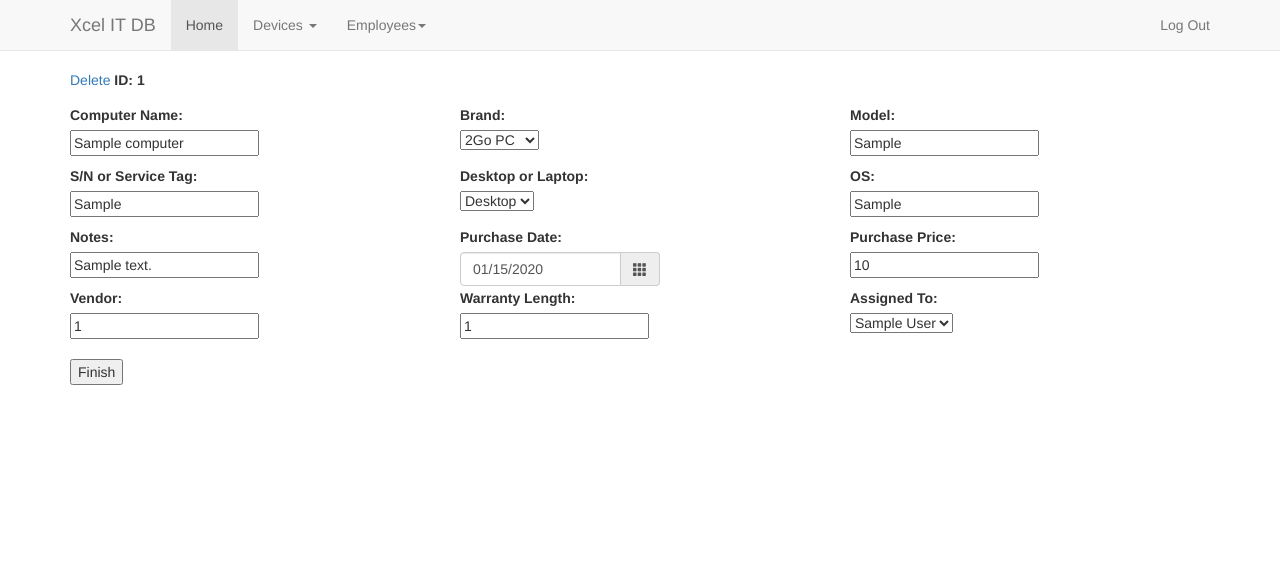
After one commit to chrispuppe/ITEquipDB, a Flask app: page /devices/computer_edit/1 in a window 1280 px wide. The commit adds this page. Shown: the top 584 px of the page. Run offline with Flask 2, Linux system fonts and the light colour scheme; a user stored in the database is signed in; tables that the repository leaves empty hold one stand-in row (values such as "Sample post"); some libraries are stand-ins or nearby versions.

Commit message:
Computer commands moved to devices

```diff
--- /dev/null
+++ b/app/templates/devices/computer_edit.html
@@ -0,0 +1,137 @@
+{% extends "layout.html" %}
+{% block title %}Edit Computer{% endblock %}
+{% block head %}
+{{ super() }}
+{% endblock %}
+{% block content %}
+    <form action="/devices/computer_edit/{{ post.id }}" method="POST">
+        <div class="row">
+            <div class="col-md-4">
+                <a href="{{ url_for('delete_computer', id=post.id) }}">Delete</a>
+                <label>ID: {{ post.id }}</label>
+                </p>
+            </div>
+        </div>
+        <div class="row">
+            <div class="col-md-4">
+                <div>
+                    <label>Computer Name:</label>
+                </div>
+                <input type="text" name="computer_name" value="{{ post.computer_name }}"></p>
+            </div>
+            <div class="col-md-4">
+                <div>
+                    <label>Brand:</label>
+                </div>
+                <select type="text" name="brand"></p>
+                    <option {% if post.brand == "2Go_PC"%}{{'selected="selected"' }}{% endif %} value="2Go_PC">2Go PC</option>
+                    <option {% if post.brand == "Acer"%}{{'selected="selected"' }}{% endif %} value="Acer">Acer</option>
+                    <option {% if post.brand == "Custom"%}{{'selected="selected"' }}{% endif %} value="Custom">Custom</option>
+                    <option {% if post.brand == "Dell"%}{{'selected="selected"' }}{% endif %} value="Dell">Dell</option>
+                    <option {% if post.brand == "Fujitsu"%}{{'selected="selected"' }}{% endif %} value="Fujitsu">Fujitsu</option>
+                    <option {% if post.brand == "HP"%}{{'selected="selected"' }}{% endif %} value="HP">HP</option>
+                    <option {% if post.brand == "Lenovo"%}{{'selected="selected"' }}{% endif %} value="Lenovo">Lenovo</option>
+                    <option {% if post.brand == "Microsoft"%}{{'selected="selected"' }}{% endif %} value="Microsoft">Microsoft</option>
+                    <option {% if post.brand == "Toshiba"%}{{'selected="selected"' }}{% endif %} value="Toshiba">Toshiba</option>
+                </select>
+            </div>
+            <div class="col-md-4">
+                <div>
+                    <label>Model:</label>
+                </div>
+                <input type="text" name="model" value="{{ post.model }}"/></p>
+            </div>
+        </div>
+        <div class="row">
+            <div class="col-md-4">
+                <div>
+                    <label>S/N or Service Tag:</label>
+                </div>
+                <input type="text" name="serial" value="{{ post.serial }}"/></p>
+            </div>
+            <div class="col-md-4">
+                <div>
+                    <label>Desktop or Laptop:</label>
+                </div>
+                <select type="text" name="computer_type"></p>
+                    <option {% if post.computer_type == "Desktop"%}{{'selected="selected"' }}{% endif %} value="Desktop">Desktop</option>
+                    <option {% if post.computer_type == "Laptop"%}{{'selected="selected"' }}{% endif %} value="Laptop">Laptop</option>
+                </select>
+            </div>
+            <div class="col-md-4">
+                <div>
+                    <label>OS:</label>
+                </div>
+                <input type="text" name="operating_system" value="{{ post.operating_system }}"/></p>
+            </div>
+        </div>
+        <div class="row">
+            <div class="col-md-4">
+                <div>
+                    <label>Notes:</label>
+                </div>
+                <input type="text" name="notes" value="{{ post.notes }}"/></p>
+            </div>
+            <div class="col-md-4">
+                <div>
+                    <label>Purchase Date:</label>
+                </div>
+                <div style="width:200px;" role="button" class="input-group date" data-provide="datepicker">
+                    <input type="text" name="aquired_date" class="form-control" value="{{ post.aquired_date.strftime('%m/%d/%Y') }}" %}>
+                    <div class="input-group-addon">
+                        <span  class="glyphicon glyphicon-th"></span>
+                    </div>
+                </div>
+            </div>
+            <div class="col-md-4">
+                <div>
+                    <label>Purchase Price:</label>
+                </div>
+                <input type="text" name="purchase_price" value="{{ post.purchase_price }}"/></p>
+            </div>
+        </div>
+        <div class="row">
+            <div class="col-md-4">
+                <div>
+                    <label>Vendor:</label>
+                </div>
+                <input type="text" name="vendor_id" value="{{ post.vendor_id }}"/></p>
+            </div>
+
+            <div class="col-md-4">
+                <div>
+                    <label>Warranty Length:</label>
+                </div>
+                <input type="text" name="warranty_length" value="{{ post.warranty_length }}"/></p>
+            </div>
+            <div class="col-md-4">
+                <div>
+                    <label>Assigned To:</label>
+                </div>
+
+                <select type="text" name="assigned_to"></p>
+
+                {% for employee in employee_list %}
+
+                    <option {% if employee.id == post.assigned_to %}{{'selected="selected"' }}{% endif %} value="{{ employee.id }}">{{ employee.name }}</option>
+
+                {% endfor %}
+
+                </select>
+            </div>
+        </div>
+        </p><button class="button postfix" type="submit">Finish</button>
+    </form>
+{% endblock %}
+{% block footer %}
+<script src="/static/js/jquery-3.1.1.js"></script>
+<script src="/static/js/bootstrap.min.js"></script>
+<script src="/static/js/bootstrap-datepicker.js"></script>
+<script>
+    $('.input-group.date').datepicker({
+        format: "mm/dd/yyyy",
+        autoclose: true,
+        todayHighlight: true
+    });
+</script>
+{% endblock %}
--- a/app/templates/layout.html
+++ b/app/templates/layout.html
@@ -52,8 +52,8 @@
 									<ul class="dropdown-menu">
 										<li><a href="/devices">All Devices</a></li>
 										<li role="separator" class="divider"></li>
-										<li><a href="/computers">Computers</a></li>
-										<li><a href="/computers/add">Add Computer</a></li>
+										<li><a href="/devices/computers">Computers</a></li>
+										<li><a href="/devices/computer_add">Add Computer</a></li>
 										<li role="separator" class="divider"></li>
 										<li><a href="/devices/fobs">FOBs</a></li>
 										<li><a href="/devices/fob_add">Add FOB</a></li>
--- a/app/views.py
+++ b/app/views.py
@@ -55,7 +55,7 @@ class RegisterForm(FlaskForm):
 
 @app.route('/')
 def index():
-    return redirect(url_for('all_computers'))
+    return redirect(url_for('all_employees'))
 
 @app.route('/login', methods=['GET', 'POST'])
 def login():
@@ -196,15 +196,15 @@ def all_devices():
     return render_template('/devices/devices.html', employees=employees, post=post)
 
 ###################  Computers  ###################
-@app.route('/computers' , methods=['POST', 'GET'])
+@app.route('/devices/computers' , methods=['POST', 'GET'])
 @login_required
 def all_computers():
     post = models.Computers.query.all()
     employees = models.Employee.query.all()
-    return render_template('/computers/computers.html', employees=employees, post=post)
+    return render_template('/devices/computers.html', employees=employees, post=post)
 
 
-@app.route('/computers/add' , methods=['POST', 'GET'])
+@app.route('/devices/computer_add' , methods=['POST', 'GET'])
 @login_required
 def computer_add():
 
@@ -223,10 +223,10 @@ def computer_add():
 
         db.session.add(post)
         db.session.commit()
-    return render_template('computers/add.html', employee_list=employee_list)
+    return render_template('devices/computer_add.html', employee_list=employee_list)
 
 
-@app.route('/computers/edit/<int:id>' , methods=['POST', 'GET'])
+@app.route('/devices/computer_edit/<int:id>' , methods=['POST', 'GET'])
 @login_required
 def computer_edit(id):
     # new employee list for form
@@ -258,11 +258,11 @@ def computer_edit(id):
         db.session.commit()
         return redirect(url_for('all_computers'))
     else:
-        return render_template('computers/edit.html',employee_list=employee_list,
+        return render_template('devices/computer_edit.html',employee_list=employee_list,
                 post=post)
 
 
-@app.route('/computer/delete/<id>' , methods=['POST', 'GET'])
+@app.route('/devices/computer_delete/<id>' , methods=['POST', 'GET'])
 @login_required
 def delete_computer(id):
     post = models.Computers.query.get(id)
```
Also changed, not shown: app/templates/devices/computer_add.html (added, +128 -0 lines), app/templates/devices/computers.html (added, +44 -0 lines).
